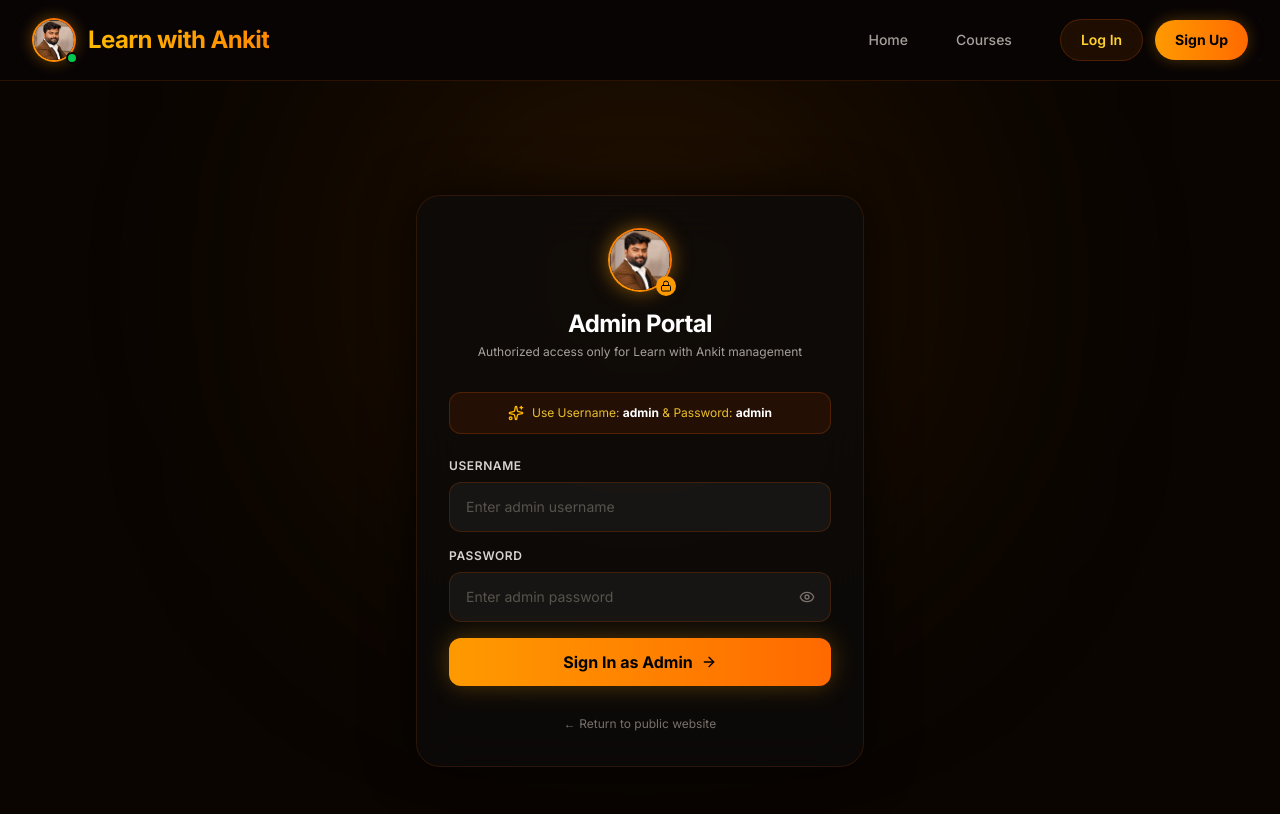
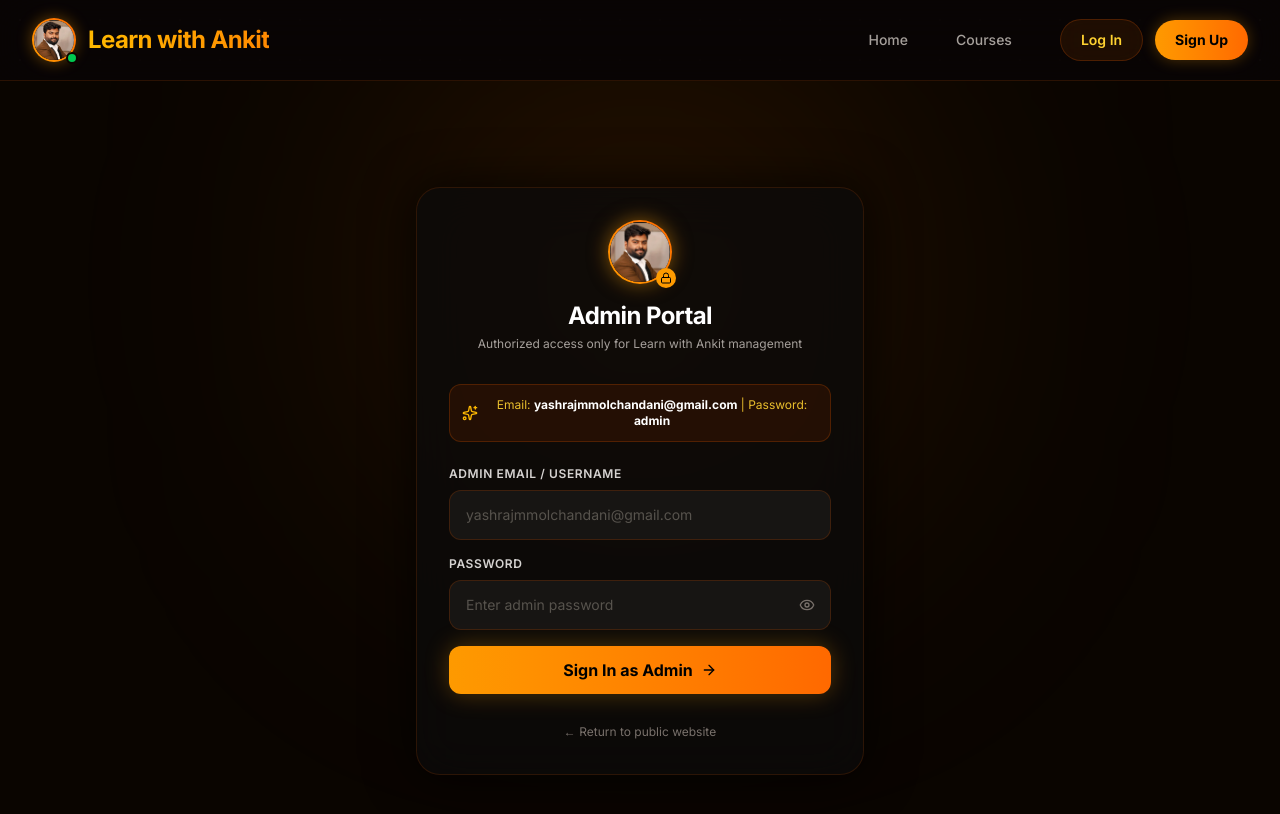
Before and after one commit to Yash-007688/learn-with-ankit, a Next.js app: page /admin in a window 1280 px wide. Shown: the top 814 px of the page. Built offline with nearby package versions, Linux system fonts and the light colour scheme.

Commit message:
Configure admin login with email yashrajmmolchandani@gmail.com and password admin

```diff
--- a/src/app/admin/page.tsx
+++ b/src/app/admin/page.tsx
@@ -62,12 +62,16 @@
 
   const handleLogin = (e: React.FormEvent) => {
     e.preventDefault();
-    if (username.trim() === "admin" && password === "admin") {
+    const cleanUsername = username.trim().toLowerCase();
+    const validEmails = ["yashrajmmolchandani@gmail.com", "admin"];
+
+    if (validEmails.includes(cleanUsername) && password === "admin") {
       setIsAuthenticated(true);
       sessionStorage.setItem("admin_auth", "true");
+      sessionStorage.setItem("admin_email", cleanUsername);
       setLoginError("");
     } else {
-      setLoginError("Invalid credentials! Username & password must be 'admin'.");
+      setLoginError("Invalid credentials! Enter valid admin email and password.");
     }
   };
 
@@ -136,7 +140,7 @@
           {/* Hint badge */}
           <div className="mb-6 p-3 rounded-xl bg-amber-950/40 border border-amber-800/40 text-xs text-amber-300/90 text-center flex items-center justify-center gap-2">
             <Sparkles className="w-4 h-4 text-amber-400 shrink-0" />
-            <span>Use Username: <strong className="text-white">admin</strong> & Password: <strong className="text-white">admin</strong></span>
+            <span>Email: <strong className="text-white">yashrajmmolchandani@gmail.com</strong> | Password: <strong className="text-white">admin</strong></span>
           </div>
 
           {loginError && (
@@ -148,14 +152,14 @@
           <form onSubmit={handleLogin} className="space-y-4">
             <div>
               <label className="block text-xs font-semibold text-stone-300 uppercase tracking-wider mb-2">
-                Username
+                Admin Email / Username
               </label>
               <input
                 type="text"
                 required
                 value={username}
                 onChange={(e) => setUsername(e.target.value)}
-                placeholder="Enter admin username"
+                placeholder="yashrajmmolchandani@gmail.com"
                 className="w-full px-4 py-3.5 rounded-xl bg-stone-900/80 border border-amber-900/40 text-white placeholder-stone-600 focus:outline-none focus:border-amber-500 text-sm transition-colors"
               />
             </div>
@@ -223,7 +227,12 @@
             </div>
             <div>
               <span className="font-bold text-lg text-white block leading-tight">Learn with Ankit</span>
-              <span className="text-xs font-semibold text-amber-400 uppercase tracking-widest">Admin Control Panel</span>
+              <div className="flex items-center gap-2 mt-0.5">
+                <span className="text-[10px] font-bold px-2 py-0.5 rounded bg-amber-500/20 text-amber-400 border border-amber-500/30 uppercase tracking-wider">
+                  ROLE: ADMIN
+                </span>
+                <span className="text-xs text-stone-400 hidden sm:inline">yashrajmmolchandani@gmail.com</span>
+              </div>
             </div>
           </div>
 
```
